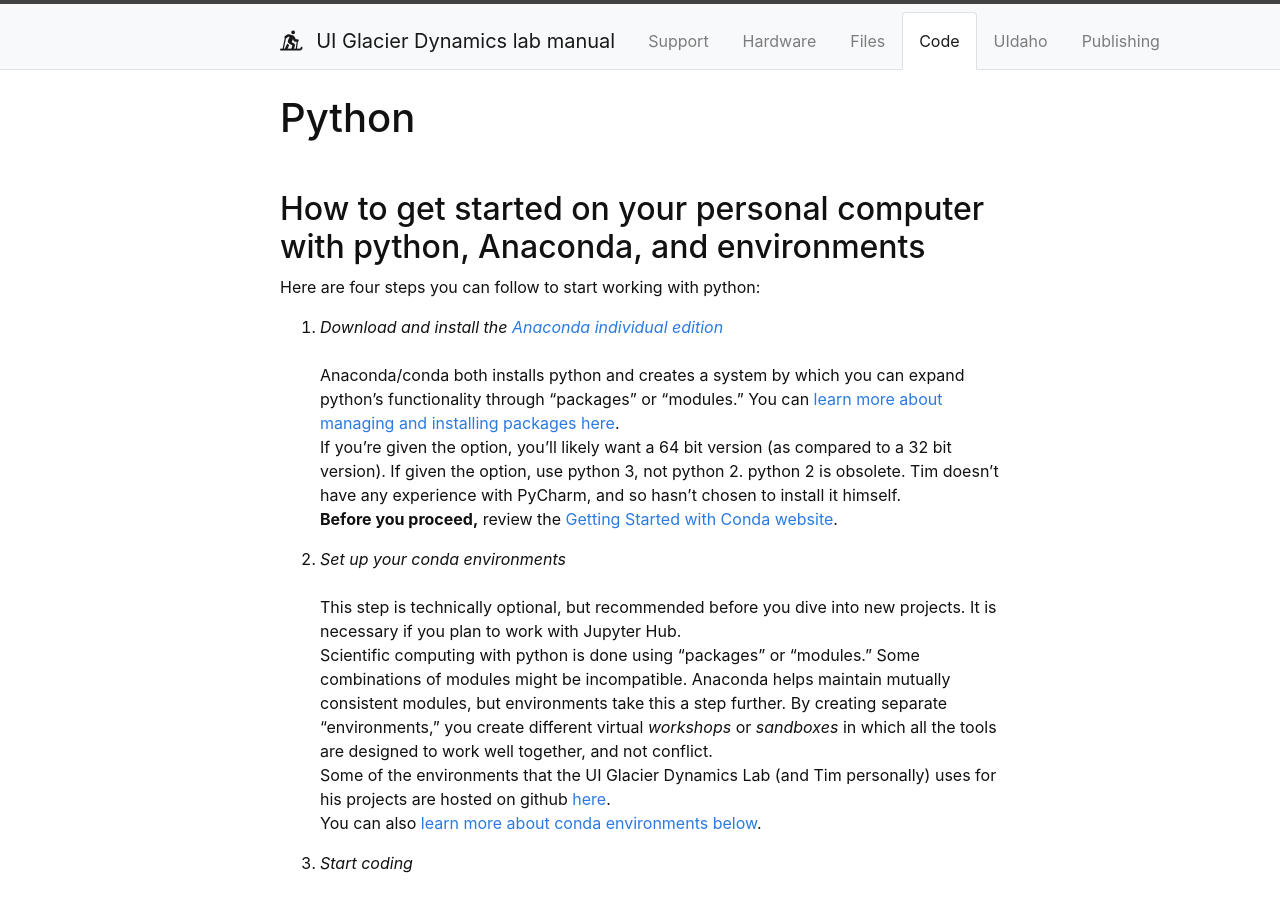
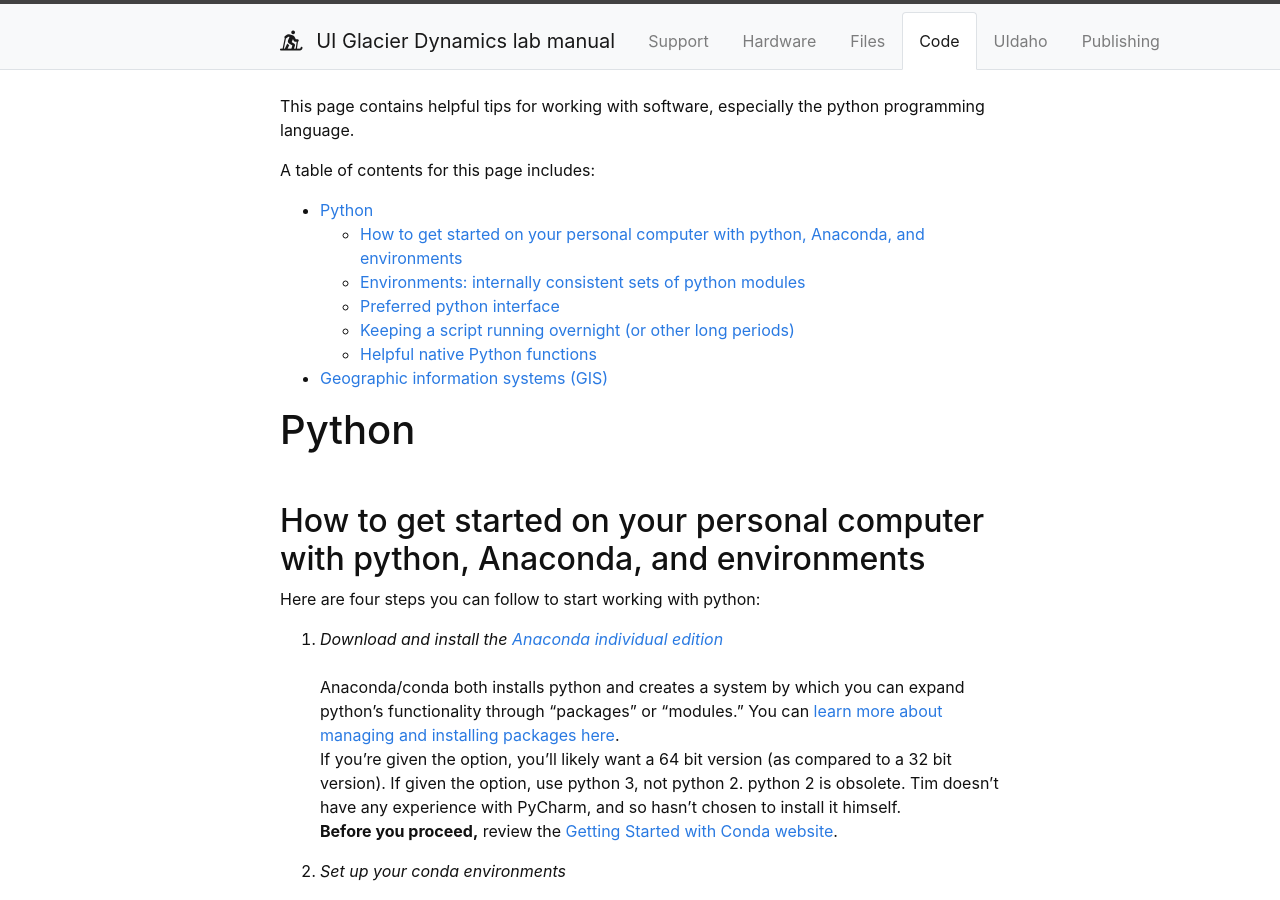
Before and after one commit to yoramterleth/uiglaciology, a Jekyll site: the page built from content/3-code.md, in a window 1280 px wide and 900 px high. Built offline with Jekyll 4.4.1, drawn with Linux system fonts in a browser that asks for light colours.

Commit message:
Added table of contents

```diff
--- a/content/3-code.md
+++ b/content/3-code.md
@@ -3,6 +3,16 @@ title: Code
 nav: true
 ---
 
+This page contains helpful tips for working with software, especially the python programming language.
+
+A table of contents for this page includes:
++ [Python](https://github.com/tbartholomaus/uiglaciology/blob/master/content/3-code.md#python)
+  + [How to get started on your personal computer with python, Anaconda, and environments](https://github.com/tbartholomaus/uiglaciology/blob/master/content/3-code.md#how-to-get-started-on-your-personal-computer-with-python-anaconda-and-environments)
+  + [Environments: internally consistent sets of python modules](https://github.com/tbartholomaus/uiglaciology/blob/master/content/3-code.md#environments-internally-consistent-sets-of-python-modules)
+  + [Preferred python interface](https://github.com/tbartholomaus/uiglaciology/blob/master/content/3-code.md#preferred-python-interface)
+  + [Keeping a script running overnight (or other long periods)](https://github.com/tbartholomaus/uiglaciology/blob/master/content/3-code.md#keeping-a-script-running-overnight-or-other-long-periods)
+  + [Helpful native Python functions](https://github.com/tbartholomaus/uiglaciology/blob/master/content/3-code.md#helpful-native-python-functions)
++ [Geographic information systems (GIS)](https://github.com/tbartholomaus/uiglaciology/blob/master/content/3-code.md#geographic-information-systems-gis)
 
 # Python
 <br/>
```
